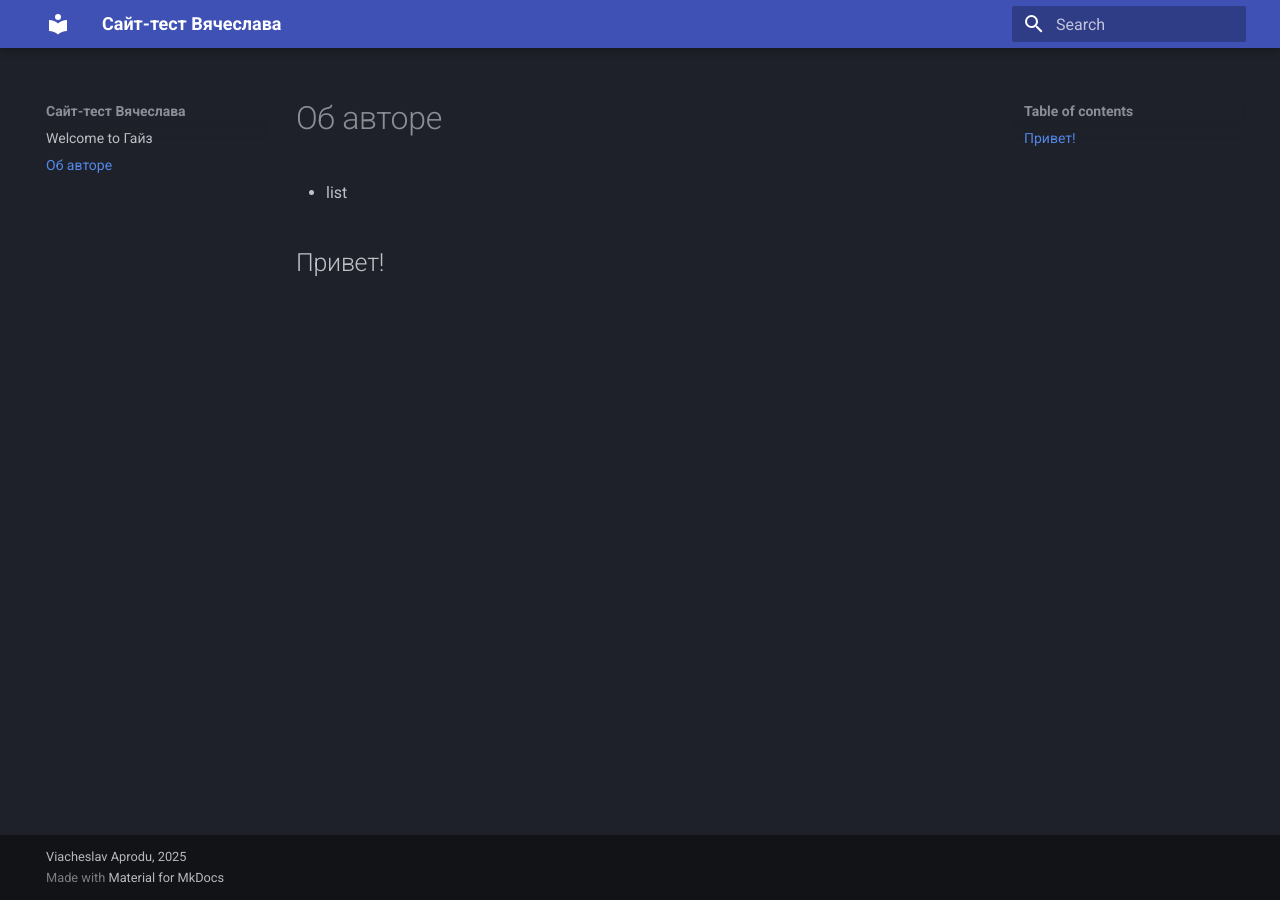
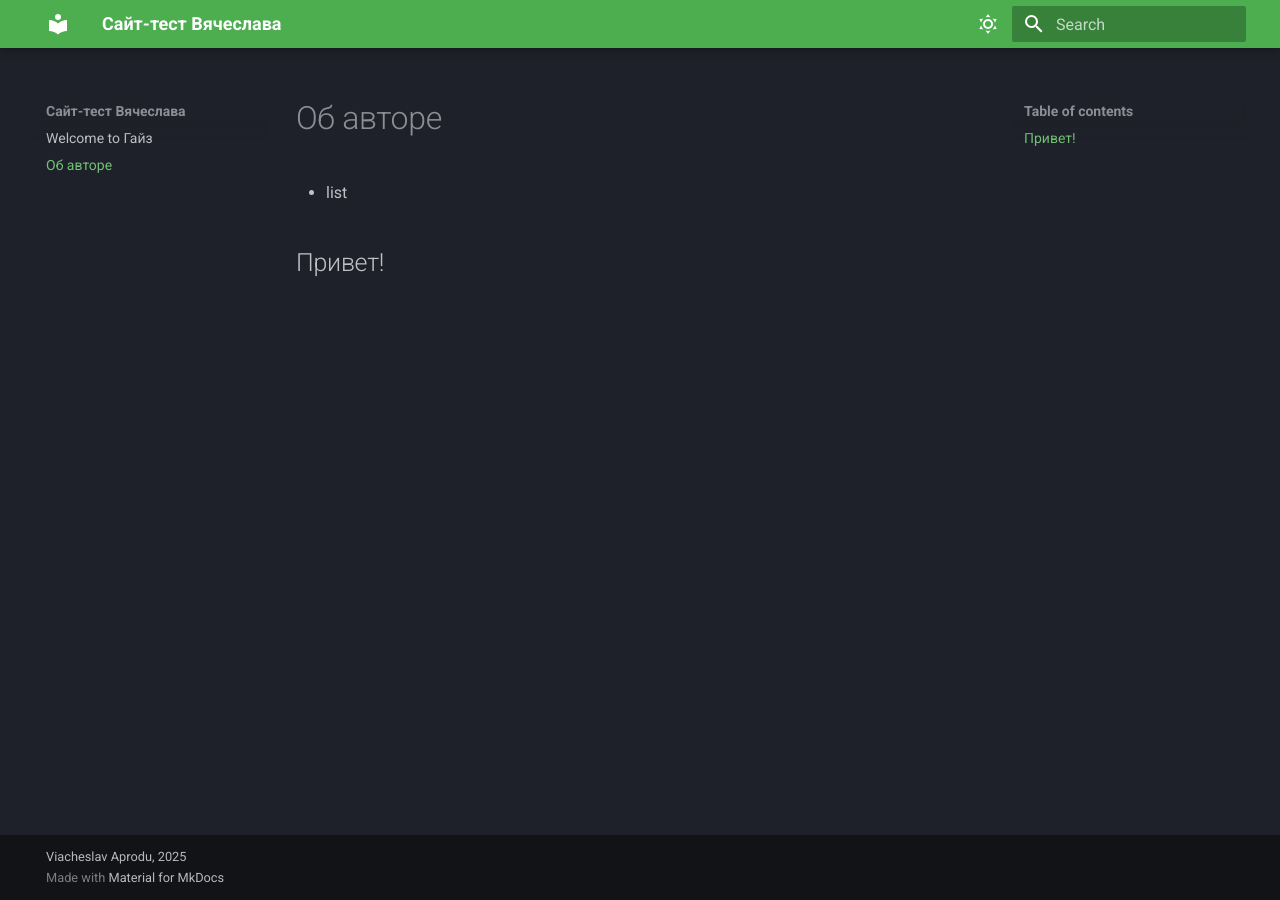
Before and after one commit to Vjacheslav772/mkdocs-demo, an MkDocs documentation site: the page built from docs/Об авторе.md, in a window 1280 px wide. Built offline with MkDocs 1.6.1 and Material for MkDocs 9.7.7, drawn with Linux system fonts in a browser that asks for light colours.

Commit message:
Обновил mkdocs.yml добавил темн и светл режимы

```diff
--- a/mkdocs.yml
+++ b/mkdocs.yml
@@ -3,9 +3,21 @@ site_url: https://Vjacheslav772.github.io/Test_Site/
 theme:
   name: material
   palette:
-    scheme: slate
-    primary: indigo
-    accent: indigo
+    # Dark Mode
+    - scheme: slate
+      toggle:
+        icon: material/weather-sunny
+        name: Dark mode
+      primary: green
+      accent: deep purple
+
+    # Light Mode
+    - scheme: default
+      toggle:
+        icon: material/weather-night
+        name: Light mode
+      primary: blue
+      accent: deep orange
 
 site_author: Viacheslav Aprodu
 copyright: Viacheslav Aprodu, 2025
```
